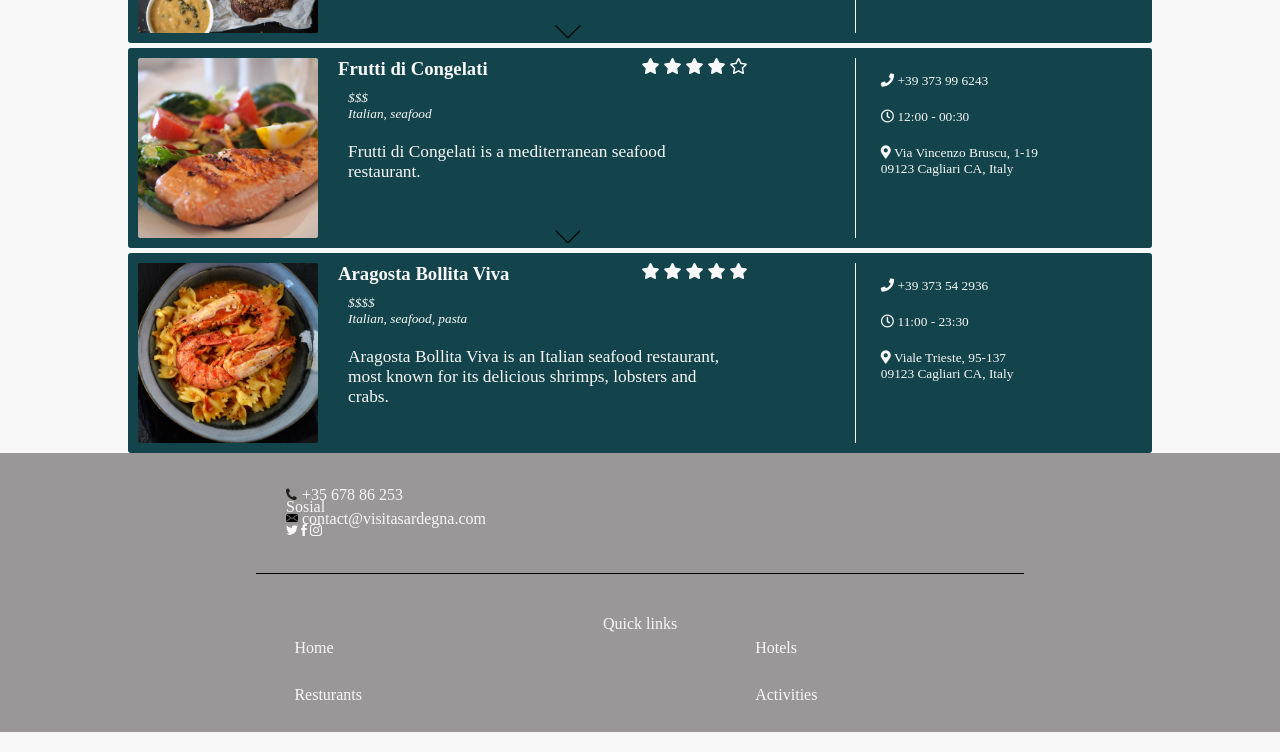
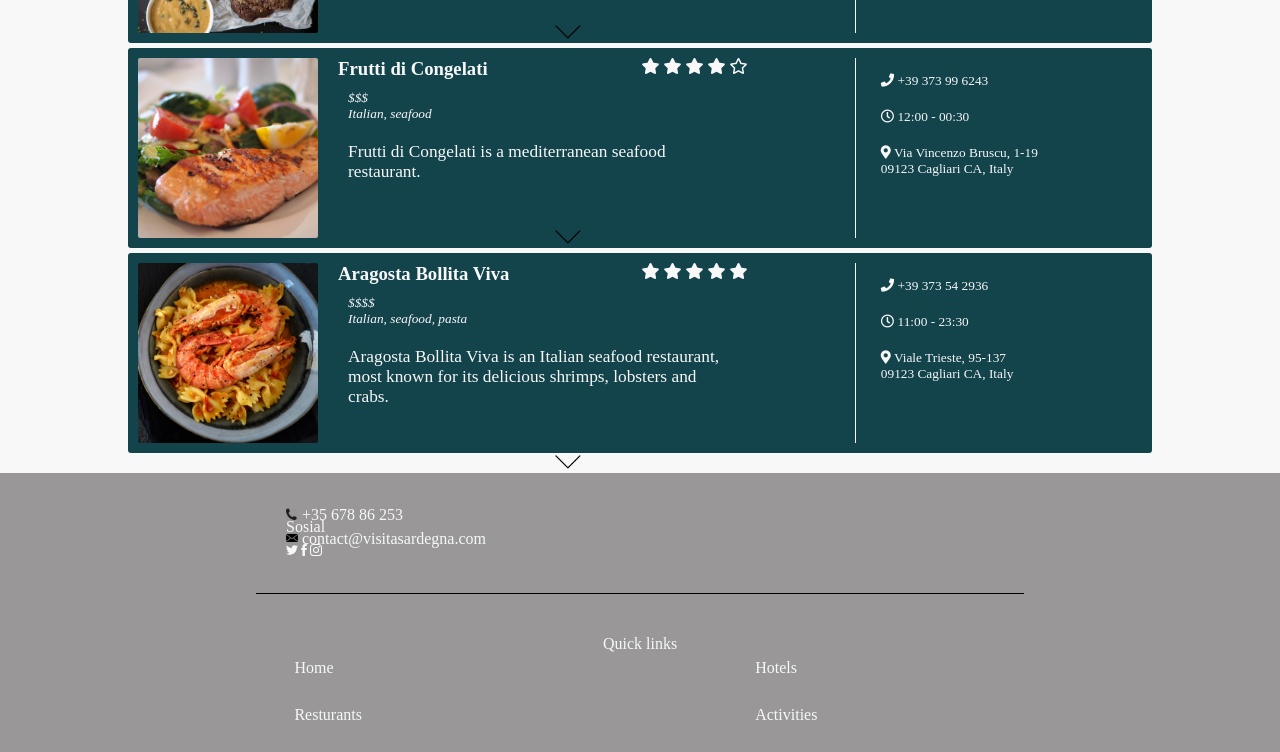
Before and after one commit to simenkjernlie/Webteknologi-Prosjekt, a plain HTML site: page src/WebPages/Restaurants.html in a window 1280 px wide. Shown: the part 534-1286 px from the top of the page. Drawn offline with Linux system fonts and the light colour scheme; some packages are replaced by stand-ins of ours.

Commit message:
added margin-top for footer on restaurants

```diff
--- a/src/CSS/restaurants.css
+++ b/src/CSS/restaurants.css
@@ -1,3 +1,6 @@
+.bottom_div {
+  margin-top: 20px;
+}
 .hotelRestaurantBox {
   /* Equal to the hotel_blocks class in Hotels.css */
   background-color: #13434b;
--- a/src/WebPages/Restaurants.html
+++ b/src/WebPages/Restaurants.html
@@ -227,7 +227,9 @@
             </div>
         </div>
         <!--- Footer --->
-        <div class="footer" id="footer">
+        <div class="bottom_div">
+            <div class="footer" id="footer">
+            </div>
         </div>
         <script src="../scripts/restaurants.js"></script>
         <script async defer src="https://maps.googleapis.com/maps/api/js?key=AIzaSyAFLGoMfLcbvXg9_8uS5aUSy9yucPtLg7k&callback=initMap"></script>
```
